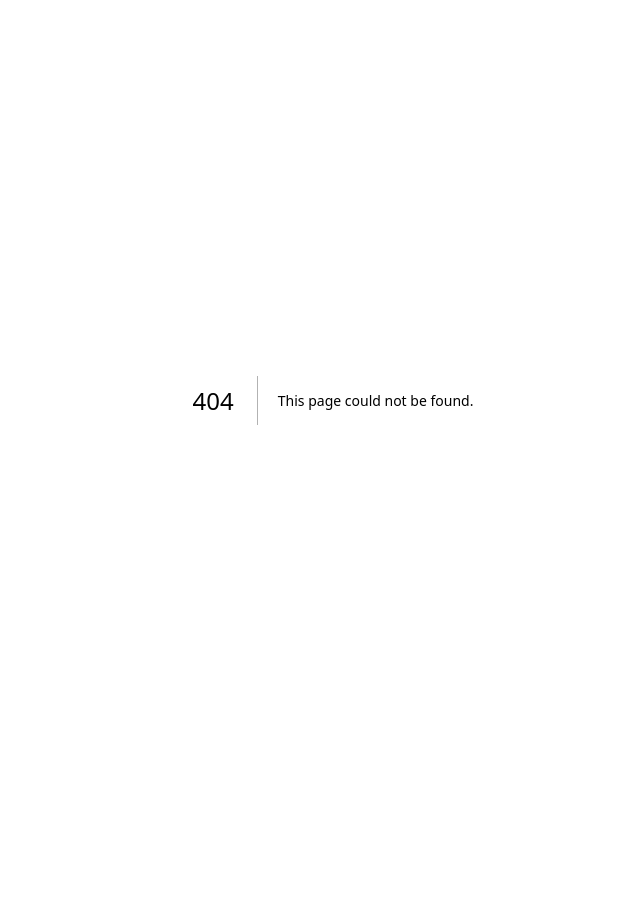
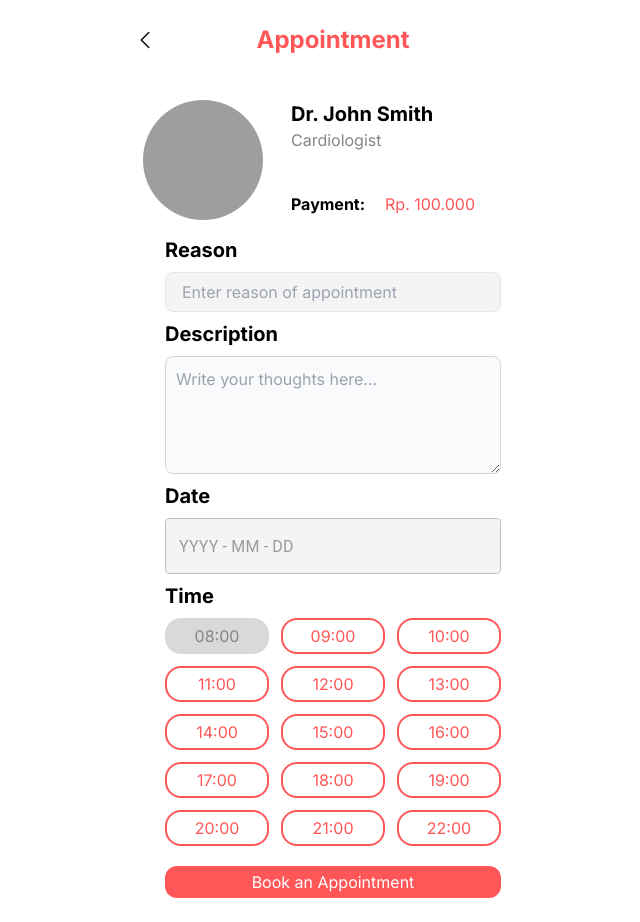
Before and after one commit to Teledoc-App/teledoc-app, a Next.js app: page /doctors/appointment/1 in a window 1280 px wide. Before the commit this address had no page. Shown: the whole page, without its empty margins (307-947 px from the left). Before the commit the page ends 800 px from the top, so only its background shows below. Built offline with nearby package versions, Linux system fonts and the light colour scheme; grey boxes are pictures that could not be loaded.

Commit message:
feat(appointment): add appointment page
add appointment page, add feature search in doctors, and styling doctor card

```diff
--- /dev/null
+++ b/app/doctors/appointment/[id]/page.tsx
@@ -0,0 +1,129 @@
+"use client";
+
+import { DatePicker, LocalizationProvider } from "@mui/x-date-pickers";
+import { AdapterDayjs } from "@mui/x-date-pickers/AdapterDayjs";
+import React from "react";
+
+const Appointment: React.FC = () => {
+	const arrayDisabledHours = ["08:00"];
+	const arrayHours = ["08:00", "09:00"];
+
+	for (let nIndex = 10; nIndex <= 22; nIndex++) {
+		arrayHours.push(`${nIndex}:00`);
+	}
+	return (
+		<div className="bg-white w-screen h-fit flex justify-center items-center px-4 py-4 ">
+			<div className="w-full max-w-[400px] flex flex-col items-center gap-2 py-2 ">
+				<nav className="flex justify-center items-center w-full relative">
+					<a href="../" className="absolute left-0">
+						<svg
+							xmlns="http://www.w3.org/2000/svg"
+							viewBox="0 0 24 24"
+							fill="currentColor"
+							className="w-6 h-6"
+						>
+							<path
+								fillRule="evenodd"
+								d="M7.72 12.53a.75.75 0 010-1.06l7.5-7.5a.75.75 0 111.06 1.06L9.31 12l6.97 6.97a.75.75 0 11-1.06 1.06l-7.5-7.5z"
+								clipRule="evenodd"
+							/>
+						</svg>
+					</a>
+					<h1 className="text-[#ff5757] text-2xl font-bold">Appointment</h1>
+				</nav>
+
+				<div className="flex justify-center items-center mt-7">
+					<div className="p-2 flex ">
+						<img
+							className="w-[120px] h-[120px] rounded-full"
+							src="https://picsum.photos/200"
+							alt="Profile picture"
+							width={120}
+							height={120}
+						/>
+						<div className="px-7">
+							<h1 className="text-[#000000] text-xl font-bold">Dr. John Smith</h1>
+							<p className="text-[#858585] text-m">Cardiologist</p>
+							<div className="flex justify-around mt-10">
+								<p className="text-[#000000] font-bold text-m">Payment: </p>
+								<p className="text-[#ff5757]  text-m px-5"> Rp. 100.000</p>
+							</div>
+						</div>
+					</div>
+				</div>
+
+				<div className="container flex w-[400px]">
+					<h1 className="text-[#000000] text-xl font-bold">Reason</h1>
+				</div>
+
+				<div className="container flex w-[400px]">
+					<input
+						className="bg-[#d9d9d9]/30 h-[40px] w-[400px]  px-4 rounded-lg border text-[#000000] outline-none "
+						type="text"
+						placeholder="Enter reason of appointment"
+					/>
+				</div>
+
+				<div className="container flex w-[400px]">
+					<h1 className="text-[#000000] text-xl font-bold">Description</h1>
+				</div>
+
+				<div className="container flex w-[400px]">
+					<textarea
+						id="message"
+						rows={4}
+						className="block p-2.5 w-full text-m text-gray-900 bg-gray-50 rounded-lg border border-gray-300 focus:ring-blue-500 focus:border-blue-500 dark:bg-gray-700 dark:border-gray-600 dark:placeholder-gray-400 dark:text-white dark:focus:ring-blue-500 dark:focus:border-blue-500"
+						placeholder="Write your thoughts here..."
+					></textarea>
+				</div>
+
+				<div className="container flex w-[400px]">
+					<h1 className="text-[#000000] text-xl font-bold">Date</h1>
+				</div>
+
+				<div className="container flex w-[400px]">
+					<LocalizationProvider dateAdapter={AdapterDayjs}>
+						<DatePicker
+							format="YYYY - MM - DD"
+							sx={{
+								width: "100%",
+								backgroundColor: "rgba(217, 217, 217, 0.3)",
+								// borderColor: "#ff5757",
+								// outline: "#ff5757",
+								borderRadius: "8px",
+							}}
+						/>
+					</LocalizationProvider>
+				</div>
+
+				<div className="container flex w-[400px]">
+					<h1 className="text-[#000000] text-xl font-bold">Time</h1>
+				</div>
+
+				<div className="flex justify-center items-center">
+					<div className="container w-[400px]">
+						<div className="grid grid-cols-3 gap-3">
+							{arrayHours.map((sHour) => (
+								<button
+									key={`appointment-${sHour}`}
+									className="bg-[#ffffff] text-[#ff5757] px-4 py-1 border-solid border-2 border-[#ff5757] rounded-2xl hover:bg-[#ff5757] hover:text-[#ffffff]  disabled:bg-[#d9d9d9] disabled:text-[#858585] disabled:border-[#d9d9d9] focus:bg-[#ff5757] focus:text-[#ffffff]"
+									disabled={arrayDisabledHours.includes(sHour)}
+								>
+									{sHour}
+								</button>
+							))}
+						</div>
+					</div>
+				</div>
+
+				<div className="container flex w-[400px]">
+					<button className="bg-[#ff5757] w-[400px] text-white px-4 py-1 rounded-xl mt-3">
+						Book an Appointment
+					</button>
+				</div>
+			</div>
+		</div>
+	);
+};
+
+export default Appointment;
--- a/app/doctors/page.tsx
+++ b/app/doctors/page.tsx
@@ -23,10 +23,19 @@ type listDoctorProps = {
 
 const Doctors: React.FC = () => {
 	const [doctors, setDoctors] = useState<listDoctorProps[]>([]);
+	const [keyword, setSKeyword] = useState("");
+	const [specialist, setSpecialist] = useState("");
+
+	const displayedDoctors = doctors.filter((doctor) => {
+		const sLowDocName = doctor.username.toLowerCase();
+		const sLowKeyword = keyword.toLowerCase();
+
+		return sLowDocName.includes(sLowKeyword) && doctor.specialist.title.includes(specialist);
+	});
 
 	useEffect(() => {
 		// Fetch data from the API
-		fetch("https://www.teledoc.tech/api/doctor")
+		fetch("http://localhost:3000/api/doctor")
 			.then((response) => response.json())
 			.then((data) => {
 				console.log(data);
@@ -60,17 +69,22 @@ const Doctors: React.FC = () => {
 						id="lastName"
 						type="text"
 						placeholder="Search"
+						value={keyword}
+						onChange={(e) => setSKeyword(e.target.value)}
 						className="bg-[#d9d9d9]/30 h-[60px] px-4 rounded-lg border  text-black w-full outline-none"
 					/>
 				</div>
 
 				<div className="w-full">
-					{doctors.map((doctor) => (
+					{displayedDoctors.map((doctor) => (
 						<DoctorCard
 							key={doctor.userId}
 							userId={doctor.userId}
 							username={doctor.username}
-							price={doctor.price.toLocaleString("id")}
+							price={doctor.price.toLocaleString("id-ID", {
+								style: "currency",
+								currency: "IDR",
+							})}
 							specialist={doctor.specialist}
 							user={doctor.user}
 						/>
--- a/app/success/page.tsx
+++ b/app/success/page.tsx
@@ -1,4 +1,5 @@
 "use client";
+import Link from "next/link";
 import React from "react";
 
 const Success: React.FC = () => {
@@ -34,9 +35,11 @@ const Success: React.FC = () => {
 					</p>
 				</div>
 				<div className="flex justify-center">
-					<button className="bg-[#ff5757] w-[400px] text-white px-4 py-1 rounded-xl mt-3">
-						Back to Home
-					</button>
+					<Link href={"/homepagepatient"}>
+						<button className="bg-[#ff5757] w-[400px] text-white px-4 py-1 rounded-xl mt-3">
+							Back to Home
+						</button>
+					</Link>
 				</div>
 			</div>
 		</div>
--- a/components/doctorCard.tsx
+++ b/components/doctorCard.tsx
@@ -20,7 +20,7 @@ interface listDoctorProps {
 
 const listDoctors: React.FC<listDoctorProps> = ({ userId, username, price, specialist, user }) => {
 	return (
-		<div className="flex justify-center items-center">
+		<div className="flex justify-center items-center py-2">
 			<Link rel="stylesheet" href={`/doctors/appointment/${userId}`}>
 				<div className="container flex bg-[#d9d9d9]/30 h-[120px] w-[400px]  px-4 rounded-lg border text-gray-400 outline-none">
 					<div className="p-2 flex items-center">
@@ -34,12 +34,12 @@ const listDoctors: React.FC<listDoctorProps> = ({ userId, username, price, speci
 							width={200}
 							height={200}
 						/>
-						<div className="p-7">
+						<div className="px-7">
 							<h1 className="text-[#000000] text-xl font-bold">{username}</h1>
 							<p className="text-[#858585] text-m">{specialist.title}</p>
 
 							{/* <button className="bg-[#ff5757] text-white px-4 py-1 rounded-2xl mt-3">Book</button> */}
-							<p className="text-[#ff5757] font-bold text-m mt-5">Rp. {price}</p>
+							<p className="text-[#ff5757] font-bold text-m mt-5">{price}</p>
 						</div>
 					</div>
 				</div>
```
